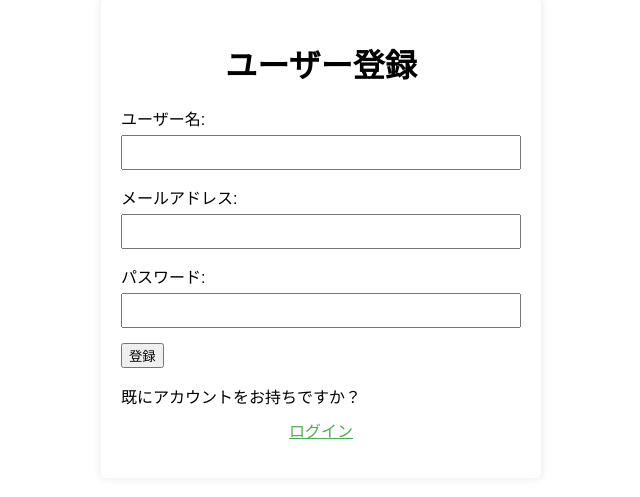
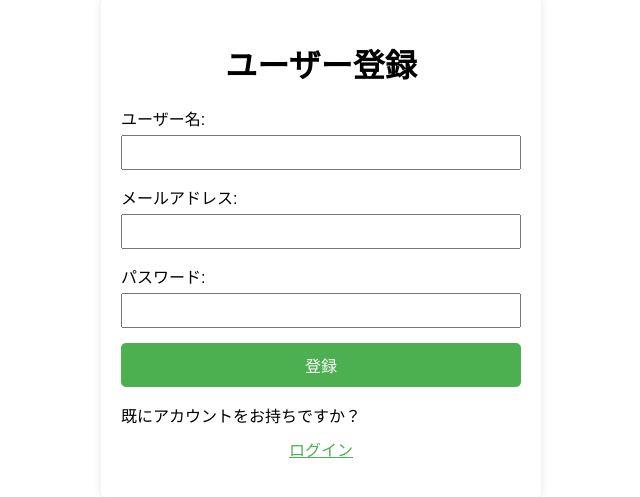
Before and after one commit to kazucch0925/flask_ecs_test, a Flask app: page /register in a window 1280 px wide. Shown: the part 51-548 px from the top of the page, without its empty margins (319-959 px from the left). Run offline with Flask 3, Linux system fonts and the light colour scheme.

Commit message:
register modified

```diff
--- a/templates/register.html
+++ b/templates/register.html
@@ -23,7 +23,9 @@
                 <label for="password">パスワード:</label>
                 <input type="password" id="password" name="password" required>
             </div>
-            <button type="submit" class="btn btn-primary">登録</button>
+            <div class="form-group">
+                <button type="submit">登録</button>
+            </div>
         </form>
         <p>既にアカウントをお持ちですか？ <a href="{{ url_for('auth.login') }}">ログイン</a></p>
     </div>
```
